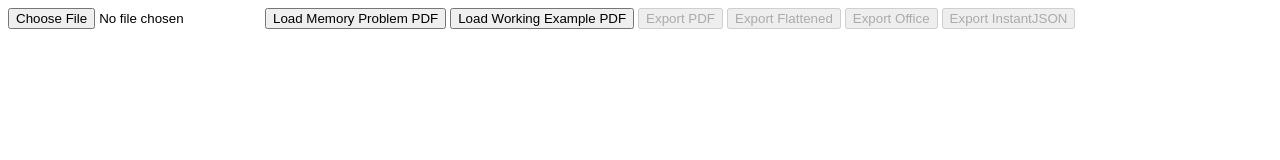
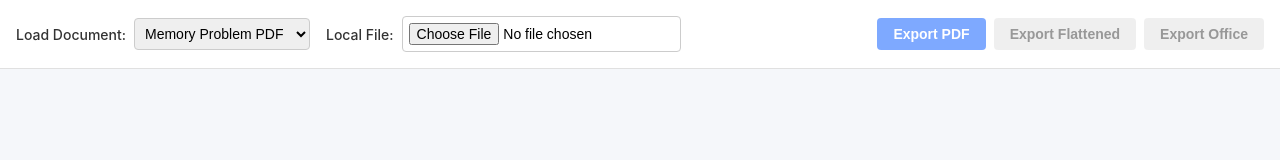
Before and after one commit to sam-mfb/pdf-memory-issue, a website: page nutrient-example/src/index.html in a window 1280 px wide. Drawn offline with Linux system fonts and the light colour scheme; some packages are replaced by stand-ins of ours; a script that the page names is missing.

Commit message:
Refine UI with document dropdown and styled export buttons

```diff
--- a/nutrient-example/src/index.css
+++ b/nutrient-example/src/index.css
@@ -1,3 +1,76 @@
+body {
+  font-family: -apple-system, BlinkMacSystemFont, "Segoe UI", Roboto, Helvetica, Arial, sans-serif;
+  margin: 0;
+  padding: 0;
+  background-color: #f5f7fa;
+}
+
+.toolbar {
+  display: flex;
+  flex-wrap: wrap;
+  gap: 16px;
+  padding: 16px;
+  background: white;
+  border-bottom: 1px solid #e0e0e0;
+  align-items: center;
+}
+
+.control-group {
+  display: flex;
+  align-items: center;
+  gap: 8px;
+}
+
+.control-group label {
+  font-weight: 500;
+  font-size: 14px;
+  color: #333;
+}
+
+select, input[type="file"] {
+  padding: 6px;
+  border: 1px solid #ccc;
+  border-radius: 4px;
+  font-size: 14px;
+}
+
+.actions {
+  margin-left: auto;
+}
+
+.btn {
+  padding: 8px 16px;
+  border: none;
+  border-radius: 4px;
+  font-size: 14px;
+  font-weight: 600;
+  cursor: pointer;
+  transition: opacity 0.2s, background-color 0.2s;
+}
+
+.btn:disabled {
+  opacity: 0.5;
+  cursor: not-allowed;
+}
+
+.btn.primary {
+  background-color: #0055ff;
+  color: white;
+}
+
+.btn.primary:not(:disabled):hover {
+  background-color: #0044cc;
+}
+
+.btn.secondary {
+  background-color: #e0e0e0;
+  color: #333;
+}
+
+.btn.secondary:not(:disabled):hover {
+  background-color: #d0d0d0;
+}
+
 .container {
-  height: 95vh;
+  height: calc(100vh - 70px);
 }
--- a/nutrient-example/src/index.html
+++ b/nutrient-example/src/index.html
@@ -11,16 +11,24 @@
     <script src="https://cdn.cloud.pspdfkit.com/pspdfkit-web@1.13.0/nutrient-viewer.js"></script>
   </head>
   <body>
-    <div>
-      <input type="file" class="chooseFile" accept="application/pdf" />
-      <button id="loadProblemBtn">Load Memory Problem PDF</button>
-      <button id="loadGoodBtn">Load Working Example PDF</button>
-      <button id="exportBtn" disabled>Export PDF</button>
-      <button id="exportOperationsBtn" disabled>Export Flattened</button>
-      <button id="exportOfficeBtn" disabled>Export Office</button>
-      <button id="exportInstantJsonBtn" disabled>Export InstantJSON</button>
+    <div class="toolbar">
+      <div class="control-group">
+        <label for="documentSelect">Load Document:</label>
+        <select id="documentSelect">
+          <option value="base-memory-problem-example.pdf">Memory Problem PDF</option>
+          <option value="example.pdf">Working Example PDF</option>
+        </select>
+      </div>
+      <div class="control-group">
+        <label>Local File:</label>
+        <input type="file" class="chooseFile" accept="application/pdf" />
+      </div>
+      <div class="control-group actions">
+        <button id="exportBtn" disabled class="btn primary">Export PDF</button>
+        <button id="exportOperationsBtn" disabled class="btn secondary">Export Flattened</button>
+        <button id="exportOfficeBtn" disabled class="btn secondary">Export Office</button>
+      </div>
     </div>
-    <br />
     <div class="container"></div>
   </body>
 </html>
```
Also changed, not shown: nutrient-example/src/index.ts (+27 -114 lines).
